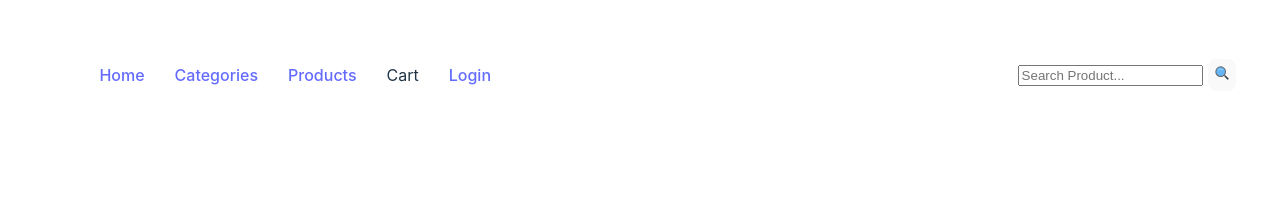
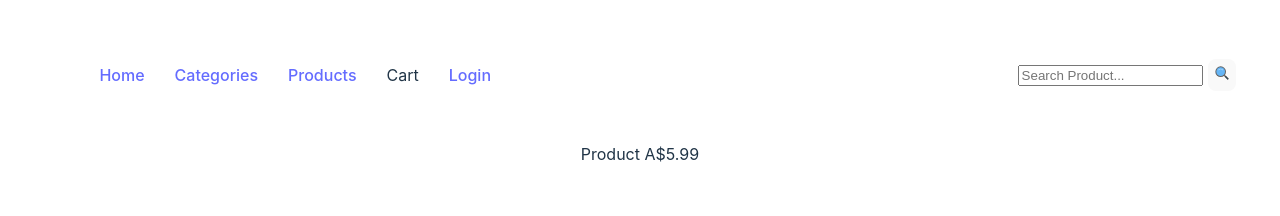
Before and after one commit to DigoBaiocchi/ecommerceAPI, a React (Vite) app in the folder client/: page / in a window 1280 px wide. Shown: the top 216 px of the page. Built offline with nearby package versions, Linux system fonts and the light colour scheme.

Commit message:
creating ProductCard component and adding to Home page

```diff
--- /dev/null
+++ b/client/src/components/ProductCard.tsx
@@ -0,0 +1,13 @@
+export default function ProductCard() {
+    return (
+        <div>
+            <div>
+                <img src="" alt="" />
+            </div>
+            <div>
+                <span>Product A</span>
+                <span>$5.99</span>
+            </div>
+        </div>
+    );
+}
--- a/client/src/pages/Home/Home.tsx
+++ b/client/src/pages/Home/Home.tsx
@@ -1,10 +1,13 @@
+import ProductCard from "../../components/ProductCard";
 import Header from "../../components/header/header";
 
 export default function Home() {
     return (
         <>
             <Header />
-
+            <main>
+                <ProductCard />
+            </main>
         </>
     );
 }
```
